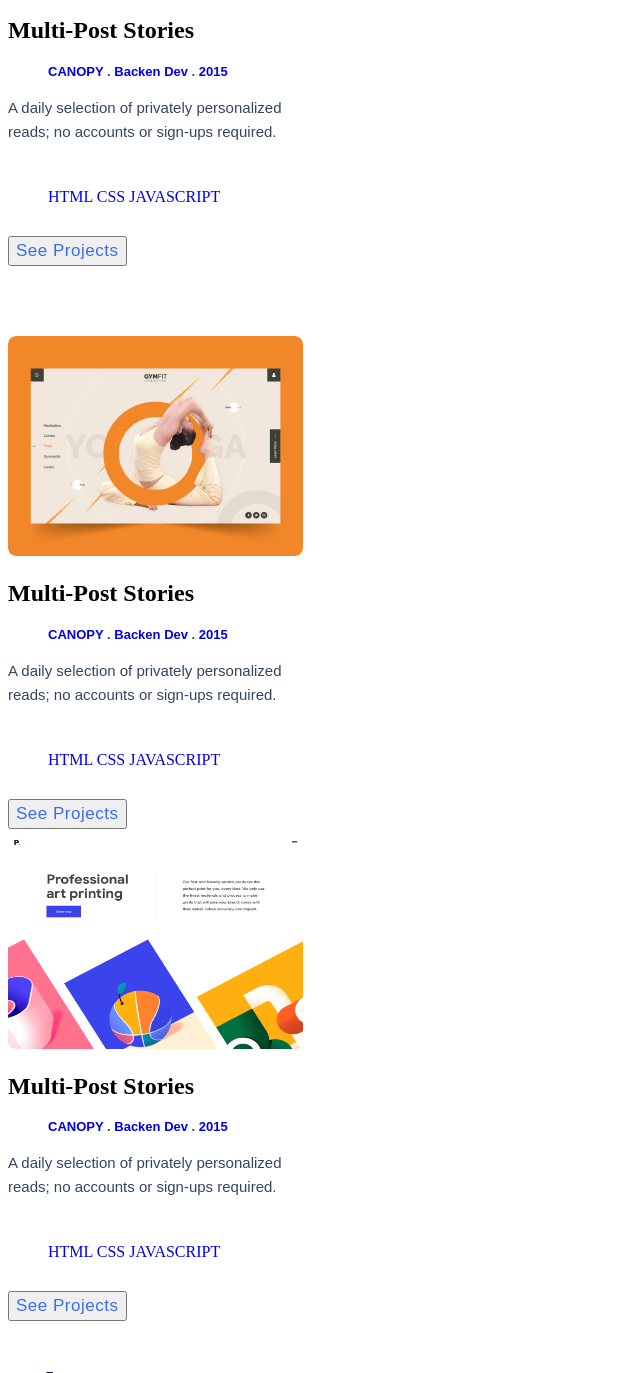
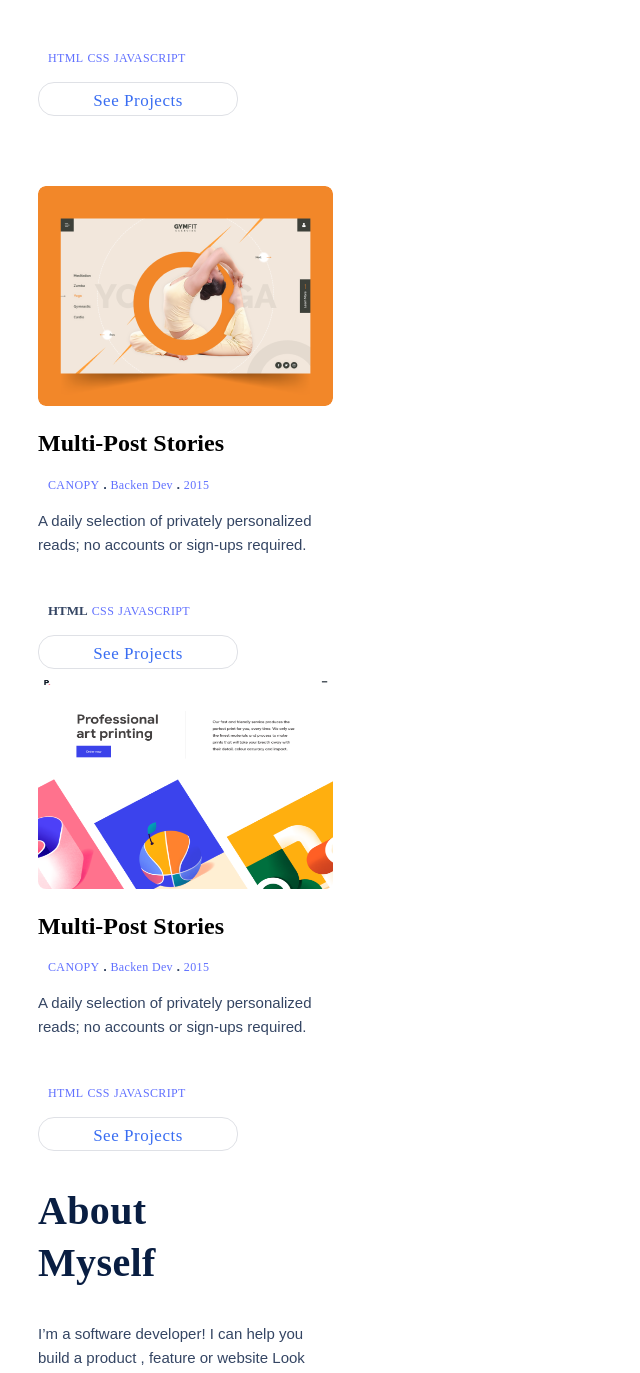
Before and after one commit to azizunnabi/PORT-MOB-PROJ, a website: page index.html in a window 1280 px wide. Shown: the part 1427-2800 px from the top of the page, without its empty margins (0-640 px from the left). Drawn offline with Linux system fonts and the light colour scheme.

Commit message:
changes are made to set the backgroun
all the changes are made that were requested by reviewer

```diff
--- a/index.html
+++ b/index.html
@@ -19,11 +19,7 @@
 		<ul>
          <li class="link-right">
 
-              <a href="/someurl" class="inline"><b>PotFolio</b></a>
-
-              <a href="/someurl" class="inline"><b>About</b></a>
-
-              <a href="/someurl" class="inline"><b>Contact</b></a>
+              <a href="/someurl" class="inline"><b><img src="images/burgler.PNG" alt="ss"></b></a>
           </li>
          </ul>
      </div>
@@ -35,7 +31,7 @@
         	<img src="images/Rectangle6.PNG" alt="abc" class="image6">
         	<img src="images/Ellipse11.PNG" alt="abc" class="image5">
         	<img src="images/Rectangle7.PNG" alt="abc" class="image7">
-        	<img src="images/Ellipse3.png" alt="abc" class="image3" >
+        	<img src="images/Ellipse3.png" alt="abc" class="image3 dkl" >
 
 
 
@@ -72,7 +68,7 @@
 
           <img src="images/c.png" alt="ada" class="imagesec4"></div>
 
-        	<h2 class="tonic">Tonic</h2>
+        	<h2 class="tonic tonic1">Tonic</h2>
                             <ul>
 
                             <li class="sec3rlink2">
@@ -92,17 +88,17 @@
             <ul>
          <li class="sec3rlink23">
 
-              <a href="/someurl" class="sec3rlink3 ">HTML</a>
+              <a href="/someurl" class="sec3rlink31 ">HTML</a>
 
 
-              <a href="/someurl" class="sec3rlink3 ">CSS</a>
+              <a href="/someurl" class="sec3rlink31 ">CSS</a>
 
 
-              <a href="/someurl" class="sec3rlink3  ">JAVASCRIPT</a>
+              <a href="/someurl" class="sec3rlink31  ">JAVASCRIPT</a>
           </li>
         </ul>
 
-          <button type="submit" class="sec3rbutton sec3rlink4 ">See Projects</button>
+          <button type="submit" class="bb sec3rbutton sec3rlink4 "><span class="d">See Projects</span></button>
 
 
 
@@ -118,18 +114,18 @@
 
     <img src="images/d.png" alt="ss" class="imagesec4"></div>
 
-    <h2 class="tonic">Multi-Post
+    <h2 class="tonic ld">Multi-Post
       Stories</h2>
                        <ul>
                       <li class="sec3rlink2">
 
-        <a href="/someurl" class="sec3rlink3">CANOPY</a>
+        <a href="/someurl" class="sec3rlink31">CANOPY</a>
         <b class="sec3p">.</b>
 
-        <a href="/someurl" class="sec3rlink3">Backen Dev</a>
+        <a href="/someurl" class="sec3rlink31">Backen Dev</a>
          <b class="sec3p">.</b>
 
-        <a href="/someurl" class="sec3rlink3">2015</a>
+        <a href="/someurl" class="sec3rlink31">2015</a>
     </li>
 
   </ul>
@@ -138,17 +134,17 @@
       <ul>
    <li class="sec3rlink23">
 
-        <a href="/someurl" class="sec3rlink3 ">HTML</a>
+        <a href="/someurl" class="sec3rlink31 ">HTML</a>
 
 
-        <a href="/someurl" class="sec3rlink3 ">CSS</a>
+        <a href="/someurl" class="sec3rlink31 ">CSS</a>
 
 
-        <a href="/someurl" class="sec3rlink3  ">JAVASCRIPT</a>
+        <a href="/someurl" class="sec3rlink31  ">JAVASCRIPT</a>
     </li>
   </ul>
 
-    <button type="submit" class="sec3rbutton sec3rlink4 ">See Projects</button>
+    <button type="submit" class="bb sec3rbutton sec3rlink4 "><span class="d">See Projects</span></button>
 
 
 
@@ -157,24 +153,24 @@
 
 <div class="section5">
 
-  <img src="images/e.png" alt="ssss" class="imagesec4"></div>
+  <img src="images/e.png" alt="ssss" class="imagesec4 jd"></div>
 
 
 
 
-  <h2 class="tonic">Multi-Post
+  <h2 class="tonic ld">Multi-Post
     Stories</h2>
                 <uL>
 
                   <li class="sec3rlink2">
 
-      <a href="/someurl" class="sec3rlink3">CANOPY</a>
+      <a href="/someurl" class="sec3rlink31">CANOPY</a>
       <b class="sec3p">.</b>
 
-      <a href="/someurl" class="sec3rlink3">Backen Dev</a>
+      <a href="/someurl" class="sec3rlink31">Backen Dev</a>
        <b class="sec3p">.</b>
 
-      <a href="/someurl" class="sec3rlink3">2015</a>
+      <a href="/someurl" class="sec3rlink31">2015</a>
   </li>
 </uL>
 
@@ -185,15 +181,15 @@
       <a href="/someurl" class="sec3rlink3 ">HTML</a>
 
 
-      <a href="/someurl" class="sec3rlink3 ">CSS</a>
+      <a href="/someurl" class="sec3rlink31 ">CSS</a>
 
 
-      <a href="/someurl" class="sec3rlink3  ">JAVASCRIPT</a>
+      <a href="/someurl" class="sec3rlink31  ">JAVASCRIPT</a>
   </li>
 
 </uL>
 
-  <button type="submit" class="sec3rbutton sec3rlink4 ">See Projects</button>
+  <button type="submit" class=" bb sec3rbutton sec3rlink4"><span class="d">See Projects</span></button>
 
 
 
@@ -208,21 +204,21 @@
 
 <div class="section6">
 
-  <img src="images/b.png" alt="as" class="imagesec4"></div>
+  <img src="images/b.png" alt="as" class="imagesec4 jd"></div>
 
-  <h2 class="tonic">Multi-Post
+  <h2 class="tonic ld">Multi-Post
     Stories</h2>
 
     <uL>
                     <li class="sec3rlink2">
 
-      <a href="/someurl" class="sec3rlink3">CANOPY</a>
+      <a href="/someurl" class="sec3rlink31">CANOPY</a>
       <b class="sec3p">.</b>
 
-      <a href="/someurl" class="sec3rlink3">Backen Dev</a>
+      <a href="/someurl" class="sec3rlink31">Backen Dev</a>
        <b class="sec3p">.</b>
 
-      <a href="/someurl" class="sec3rlink3">2015</a>
+      <a href="/someurl" class="sec3rlink31">2015</a>
   </li>
 
 </uL>
@@ -231,17 +227,18 @@
 
  <li class="sec3rlink23">
 
-      <a href="/someurl" class="sec3rlink3 ">HTML</a>
+      <a href="/someurl" class="sec3rlink31 ">HTML</a>
 
 
-      <a href="/someurl" class="sec3rlink3 ">CSS</a>
+      <a href="/someurl" class="sec3rlink31 ">CSS</a>
 
 
-      <a href="/someurl" class="sec3rlink3  ">JAVASCRIPT</a>
+      <a href="/someurl" class="sec3rlink31  ">JAVASCRIPT</a>
   </li>
 </ul>
 
-  <button type="submit"  class="sec3rbutton sec3rlink4 ">See Projects</button>
+ <button type="submit" class=" bb sec3rbutton sec3rlink4"><span class="d">See Projects</span></button>
+
 
 
 
@@ -267,14 +264,13 @@
                  <img src="images/angellist.PNG" alt="abc">
              </div>
 
-  <button type="submit" class="sec3rbutton sec3rlink4 ">Get my resume</button>
-
+             <button type="submit" class=" bb sec3rbutton sec3rlink4"><span class="d">GET my resume</span></button>
 
 
 
   <div class="sbddd">
 
-    <h3><label for="cars"> Languages</label></h3>
+    <h3><label for="cars"> <span class="sa">Languages</span></label></h3>
 
 <select name="cars" id="cars" class="cars">
   </select>
--- a/style.css
+++ b/style.css
@@ -10,6 +10,10 @@
   background-color: #fff;
 }
 
+.dkl{
+  float:right;
+  margin-right:90px;
+}
 .sec3rlink23 {
   list-style-type: none;
 }
@@ -27,14 +31,19 @@
 
 .limage {
   display: inline;
+  list-style-type: none;
 }
 
 .dk {
   margin-top: 20px;
+  margin-left:30px;
 }
 
+.sa{
+  margin-left:30px;
+}
 .cars {
-  margin-left: 130px;
+  margin-left: 160px;
   border: 0;
 }
 
@@ -101,12 +110,27 @@ a.inline {
 /* Header / 1 */
 
 .h2 {
-  float: center;
-  font-family: Arial, sans-serif;
+margin-left:30px;
+font-family: 'Poppins';
 font-style: normal;
 font-weight: 700;
-  font-size: 48px;
-  line-height: 60px;
+font-size: 40px;
+line-height: 52px;
+/* or 130% */
+
+display: flex;
+align-items: center;
+
+/* Neutrals/N800 */
+
+color: #172B4D;
+
+
+/* Inside auto layout */
+
+flex: none;
+order: 0;
+flex-grow: 0;
 
   /* or 125% */
 
@@ -172,6 +196,7 @@ h2 {
   padding-right: 40px;
   padding-top: 25px;
   margin-top: -30px;
+  margin-left:30px;
 }
 
 h5 {
@@ -185,8 +210,9 @@ h5 {
 }
 
 .ets {
+  margin-left:30px;
   color: #6070ff;
-  margin-top: -80px;
+  margin-top: -50px;
   padding-top: 125px;
 }
 
@@ -206,8 +232,12 @@ h5 {
   width: 30px;
 }
 
+.jd{
+  margin-left:30px;
+}
 /* Next project Set up started */
 .imagesec4 {
+
   width: 295px;
   height: 220px;
   top: 16px;
@@ -221,7 +251,12 @@ h5 {
   flex-grow: 0;
 }
 
+.tonic1{
+  margin-left:30px;
+}
+
 .section3 {
+  margin-left:30px;
   padding-top: 300px;
 }
 
@@ -251,6 +286,7 @@ h5 {
 }
 
 .sec3p1 {
+  margin-left:30px;
   margin-top: 0;
   width: 295px;
   height: 76px;
@@ -276,20 +312,105 @@ h5 {
   flex-grow: 0;
 }
 
+.sec3rlink31{
+text-decoration: none;
+width: 29px;
+height: 16px;
+
+/* Button / Small */
+
+font-family: 'Poppins';
+font-style: normal;
+font-weight: 500;
+font-size: 12px;
+line-height: 16px;
+/* identical to box height, or 133% */
+
+letter-spacing: 0.03em;
+
+/* Primary/B400 */
+
+color: #6070FF;
+
+
+/* Inside auto layout */
+
+flex: none;
+order: 0;
+flex-grow: 0;
+}
 .sec3rlink3 {
+  width: 55px;
+height: 16px;
+
+/* Caption / 1 - Bolder */
+
+font-family: 'Poppins';
+font-style: normal;
+font-weight: 600;
+font-size: 13px;
+line-height: 16px;
+/* identical to box height, or 123% */
+
+
+/* Neutrals/N600 */
+
+color: #344563;
+
+
+/* Inside auto layout */
+
+flex: none;
+order: 0;
+flex-grow: 0;
   text-decoration: none;
   width: 55px;
   height: 16px;
 }
 
+.d{
+  margin-top:-10px;
+}
+.bb{
+  margin-left:30px;
+  box-sizing: border-box;
+
+/* Auto layout */
+
+display: flex;
+flex-direction: column;
+align-items: center;
+padding: 16px;
+gap: 12px;
+
+width: 327px;
+height: 552px;
+
+/* Neutrals/N0 */
+
+background: #FFFFFF;
+/* Neutrals/N40 */
+
+border: 1px solid #DFE1E6;
+border-radius: 16px;
+
+/* Inside auto layout */
+
+flex: none;
+order: 0;
+flex-grow: 0;
+}
 .sec3rlink4 {
-  margin-top: 30px;
-  font-family: Arial, sans-serif;
+width: 200px;
+height: 24px;
+
+/* Button /Normal */
+
+font-family: 'Poppins';
 font-style: normal;
 font-weight: 500;
 font-size: 17px;
 line-height: 24px;
-
 /* identical to box height, or 141% */
 
 display: flex;
@@ -299,7 +420,8 @@ h5 {
 
 /* Primary/B500 */
 
-  color: #396df2;
+color: #396DF2;
+
 
 /* Inside auto layout */
 
@@ -308,8 +430,12 @@ h5 {
 flex-grow: 0;
 }
 
+.ld{
+  margin-left:30px;
+}
 .section4 {
-  margin-top: 1200px;
+  margin-left:30px;
+  margin-top: 1060px;
 }
 
 .section5 {
```
Also changed, not shown: images/backg.PNG (added), images/burgler.PNG (added), images/header-shapes mobile.png (added), images/header-shapes mobile@2x.svg (added), 1 other file. Lines whose indentation alone changed are shown as unchanged.
